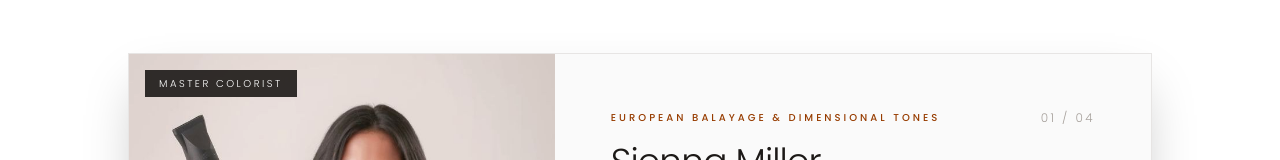
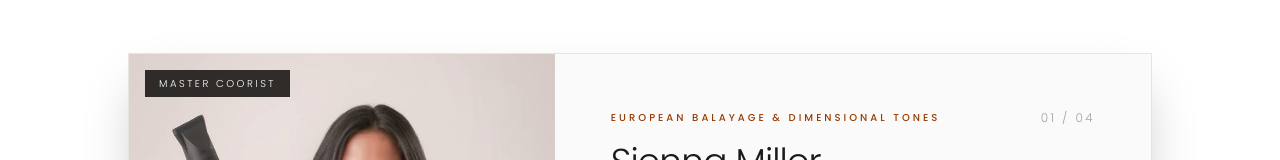
Before and after one commit to kaushalyabm5/Vivid-Co., a Next.js app: page /about in a window 1280 px wide. Shown: the part 2589-2749 px from the top of the page. Built offline with nearby package versions, Linux system fonts and the light colour scheme.

Commit message:
updated stylist section

```diff
--- a/src/Components/AboutPage/AboutStylists.tsx
+++ b/src/Components/AboutPage/AboutStylists.tsx
@@ -18,7 +18,7 @@ export default function AboutStylists() {
   const stylists = [
     {
       id: "01",
-      role: "Master Colorist",
+      role: "Master Coorist",
       name: "Sienna Miller",
       specialty: "European Balayage & Dimensional Tones",
       description:
```
